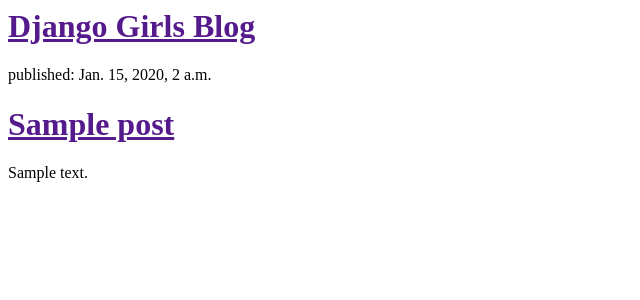
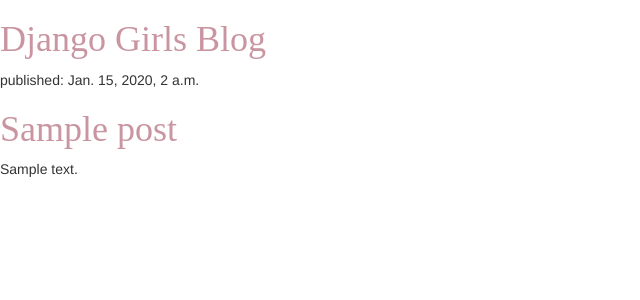
Before and after one commit to bcdkiddy/my-first-blog, a Django app: template blog/templates/blog/post_list.html in a window 1280 px wide. Shown: the top 300 px of the page, without its empty margins (0-640 px from the left). Run offline with Django 3.2, Linux system fonts and the light colour scheme; the template is opened without the code that fills it: values that come from a table or form of the project are taken from there, others are empty; tables that the repository leaves empty hold one stand-in row (values such as "Sample post"); some libraries are stand-ins or nearby versions.

Commit message:
updatemessage

```diff
--- /dev/null
+++ b/blog/static/css/blog.css
@@ -0,0 +1,57 @@
+h1 a {
+    color: #C995A0;
+    font-family: 'Lobster';
+}
+
+<a href="https://en.wikipedia.org/wiki/Django" class="external_link" id="link_to_wiki_page">
+
+body {
+    padding-left: 15px;
+}
+
+
+    background-color: #ff9400;
+    margin-top: 0;
+    padding: 20px 20px 20px 40px;
+}
+
+.page-header h1, .page-header h1 a, .page-header h1 a:visited, .page-header h1 a:active {
+    color: #ffffff;
+    font-size: 36pt;
+    text-decoration: none;
+}
+
+.content {
+    margin-left: 40px;
+}
+
+h1, h2, h3, h4 {
+    font-family: 'Lobster', cursive;
+}
+
+.date {
+    color: #828282;
+}
+
+.save {
+    float: right;
+}
+
+.post-form textarea, .post-form input {
+    width: 100%;
+}
+
+.top-menu, .top-menu:hover, .top-menu:visited {
+    color: #ffffff;
+    float: right;
+    font-size: 26pt;
+    margin-right: 20px;
+}
+
+.post {
+    margin-bottom: 70px;
+}
+
+.post h1 a, .post h1 a:visited {
+    color: #000000;
+}
--- a/blog/templates/blog/post_list.html
+++ b/blog/templates/blog/post_list.html
@@ -1,23 +1,15 @@
+{% load staticfiles %}
 <html>
     <head>
         <title>Django Girls blog</title>
+        <link rel="stylesheet" href="//maxcdn.bootstrapcdn.com/bootstrap/3.2.0/css/bootstrap.min.css">
+        <link rel="stylesheet" href="{% static 'css/blog.css' %}">
+
     </head>
     <body>
         <div>
             <h1><a href="">Django Girls Blog</a></h1>
         </div>
-
-        <!-- <div>
-            <p>published: 14.06.2014, 12:14</p>
-            <h2><a href="">My first post</a></h2>
-            <p> Hi, its me Bria. This is my first blog post!</p>
-        </div>
-
-        <div>
-            <p>published: 14.06.2014, 12:14</p>
-            <h2><a href="">My second post</a></h2>
-            <p>Hi, it's me Bria. This is my first blog post!</p>
-        </div> -->
 
 {% for post in posts %}
     <div>
```
